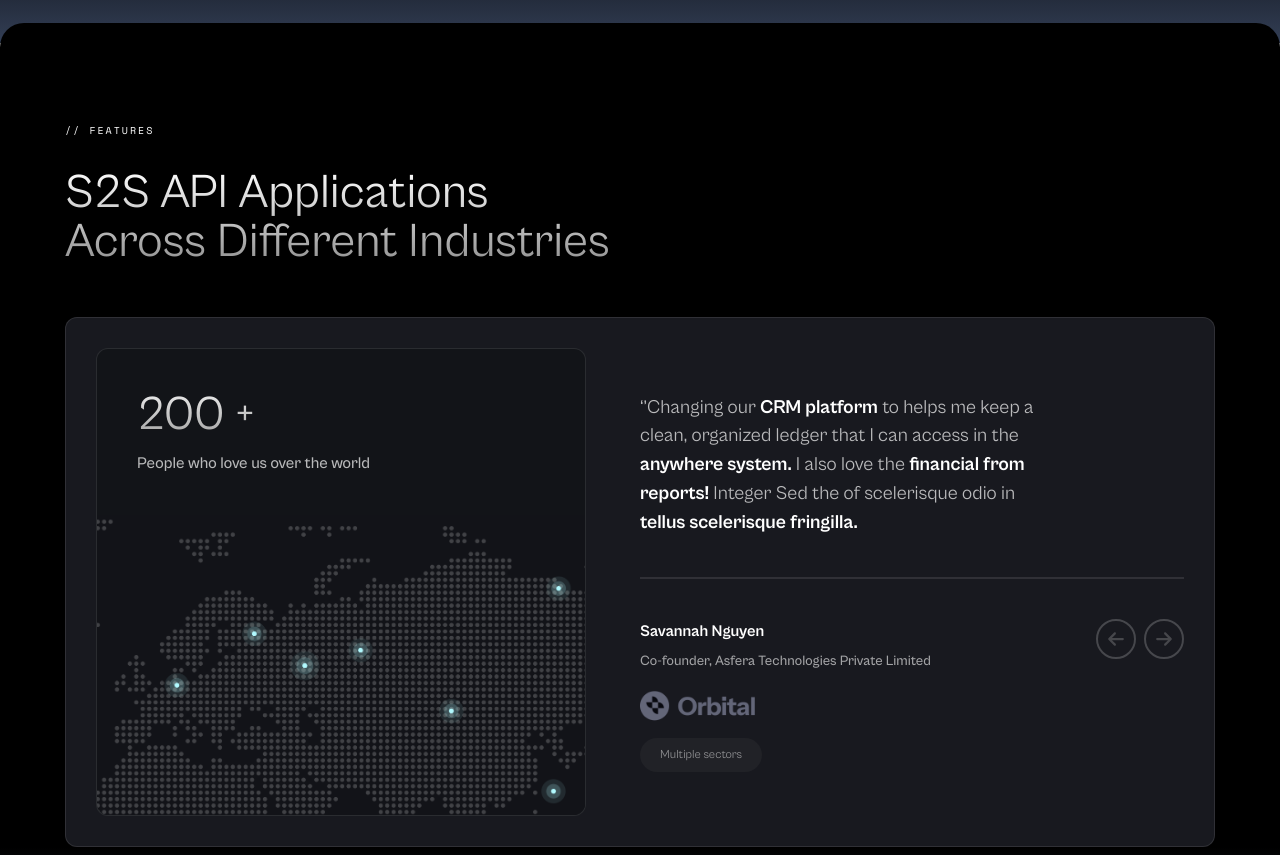
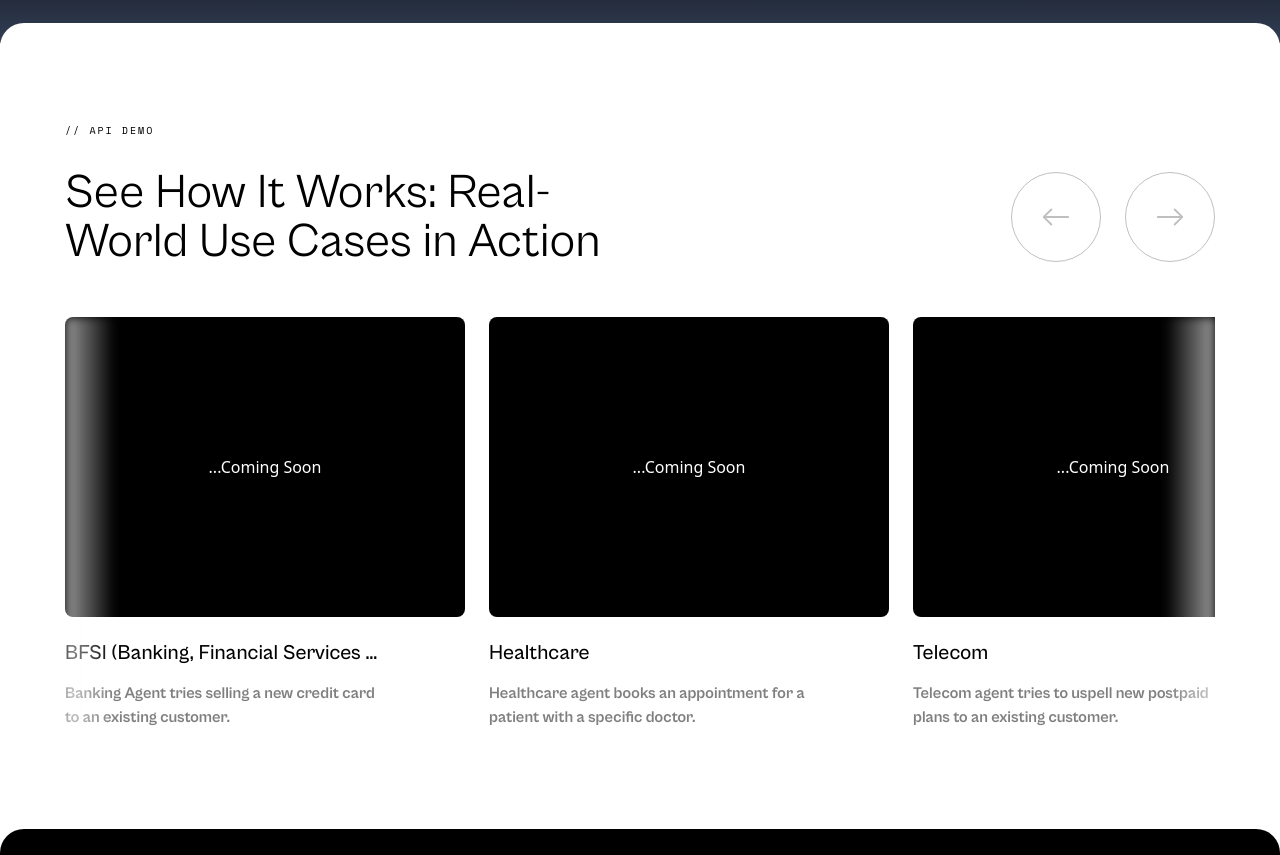
Before and after one commit to alternateAyush/soket-demo, a Next.js app: page /home in a window 1280 px wide. Shown: the part 4860-5715 px from the top of the page. Built offline with nearby package versions, Linux system fonts and the light colour scheme.

Commit message:
demo videos component partial complete

```diff
--- a/src/app/globals.css
+++ b/src/app/globals.css
@@ -59,6 +59,24 @@ body {
 }
 .blurr-border {
     box-shadow: 0 0 50px 20px rgba(0, 0, 0, 0.8);
+}
+.blurr-border-2 {
+    background: linear-gradient(
+        to right,
+        rgba(255, 255, 255, 0.6),
+        rgba(255, 255, 255, 0)
+    );
+    /* background-color: black; */
+    filter: blur(5px);
+}
+.blurr-border-3 {
+    background: linear-gradient(
+        to left,
+        rgba(255, 255, 255, 0.6),
+        rgba(255, 255, 255, 0)
+    );
+    /* background-color: black; */
+    filter: blur(5px);
 }
 .button-gradient {
     background-image: linear-gradient(180deg, #000000 0%, #666666 180%);
--- a/src/app/home/page.tsx
+++ b/src/app/home/page.tsx
@@ -6,6 +6,7 @@ import Industries from "@/components/Industries"
 import Footer from "@/components/Footer"
 import Waitlist from "@/components/Waitlist"
 import Reviews from "@/components/Reviews"
+import DemoVideos from "@/components/DemoVideos"
 
 const HomePage = () => {
   return (
@@ -15,6 +16,7 @@ const HomePage = () => {
       <Features/>
       <APIDemo/>
       <Industries/>
+      <DemoVideos/>
       <Reviews/>
       <Waitlist/>
       <Footer/>
--- /dev/null
+++ b/src/components/DemoVideos.tsx
@@ -0,0 +1,118 @@
+"use client";
+import React from "react";
+import { Space_Mono } from "next/font/google";
+import { BsArrowLeft, BsArrowRight } from "react-icons/bs";
+import Link from "next/link";
+
+const spaceMono = Space_Mono({
+    subsets: ["latin"],
+    weight: ["400"],
+});
+
+const sectionName = "demoVideos";
+const sectionTitle = "See How It Works: Real-World Use Cases in Action";
+const demoVideostList = [
+    {
+        title: "BFSI (Banking, Financial Services And Insurance)",
+        description:
+            "Banking Agent tries selling a new credit card to an existing customer.",
+        imgUrl: "",
+        videoUrl: "",
+    },
+    {
+        title: "Healthcare",
+        description:
+            "Healthcare agent books an appointment for a patient with a specific doctor.",
+        imgUrl: "",
+        videoUrl: "",
+    },
+    {
+        title: "Telecom",
+        description:
+            "Telecom agent tries to uspell new postpaid plans to an existing customer.",
+        imgUrl: "",
+        videoUrl: "",
+    },
+    { title: "Banking", description: "", imgUrl: "", videoUrl: "" },
+    { title: "Financial Services", description: "", imgUrl: "", videoUrl: "" },
+    { title: "Edtech", description: "", imgUrl: "", videoUrl: "" },
+];
+
+const DemoVideos = () => {
+    const handleClick = function (btn: string) {
+        console.log("click");
+    };
+    return (
+        <section
+            id={sectionName}
+            className='pt-[70px] md:pt-[100px] pb-[120px] mt-[-20px] relative rounded-t-3xl text-black z-0 bg-white w-[100vw] h-auto min-h-[100vh] overflow-hidden'
+        >
+            <div className='flex flex-col justify-start items-start space-y-[30px] px-3 md:px-0 w-full md:w-[1150px] mx-auto'>
+                <span
+                    className={`${spaceMono.className} uppercase text-black text-[10px] tracking-[2px]`}
+                >
+                    {"// "}
+                    {`api demo`}
+                </span>
+                <div className='w-full flex flex-col md:flex-row justify-between items-center space-y-6 md:space-y-0'>
+                    <h2 className='w-full md:w-[50%] text-[3rem] leading-[3.1rem] cabinet-grotesk break-words'>
+                        {sectionTitle}
+                    </h2>
+                    <div className='flex flex-row justify-between items-center space-x-6 flex-nowrap'>
+                        <button
+                            onClick={() => {
+                                handleClick("left");
+                            }}
+                            className='h-[90px] w-[90px] rounded-full flex justify-center items-center border border-black text-black opacity-25 hover:opacity-100'
+                        >
+                            <BsArrowLeft size={30} />
+                        </button>
+                        <button
+                            onClick={() => {
+                                handleClick("right");
+                            }}
+                            id='right'
+                            className='h-[90px] w-[90px]  rounded-full flex justify-center items-center border border-black text-black opacity-25 hover:opacity-100'
+                        >
+                            <BsArrowRight size={30} />
+                        </button>
+                    </div>
+                </div>
+            </div>
+            <div className='relative mt-[50px] w-full md:w-[1150px] mx-auto px-[20px] md:px-0 overflow-hidden'>
+                <div className='h-full w-[50px] absolute z-10 top-0 left-0 blurr-border-2'></div>
+                <ul
+                    className={`w-full flex flex-row justify-start items-stretch flex-nowrap space-x-6`}
+                >
+                    {demoVideostList.map((demo, index) => {
+                        return (
+                            <li key={index}>
+                                <Link
+                                    href={demo.videoUrl}
+                                    className={`flex flex-col justify-start items-start space-y-6 w-[400px] overflow-hidden`}
+                                >
+                                    <div className='bg-black h-[300px] w-full rounded-lg relative flex justify-center items-center'>
+                                        <span className='text-white'>
+                                            ...Coming Soon
+                                        </span>
+                                    </div>
+                                    <div className='w-[80%] flex flex-col justify-start items-start space-y-4'>
+                                        <h3 className='cabinet-grotesk-medium w-full block text-[1.3rem] leading-[1.5rem] text-black truncate overflow-hidden whitespace-nowrap'>
+                                            {demo.title}
+                                        </h3>
+                                        <span className='cabinet-grotesk-bold text-[16px] text-[rgba(0,0,0,0.5)]'>
+                                            {demo.description}
+                                        </span>
+                                    </div>
+                                </Link>
+                            </li>
+                        );
+                    })}
+                </ul>
+                <div className='h-full w-[50px] absolute top-0 right-0 blurr-border-3'></div>
+            </div>
+        </section>
+    );
+};
+
+export default DemoVideos;
--- a/src/components/Footer.tsx
+++ b/src/components/Footer.tsx
@@ -100,8 +100,9 @@ const Footer = () => {
                         <ul className='flex flex-col justify-start items-start space-y-3'>
                             {soketLabList.map((item, index) => {
                                 return (
+                                    <li key={index}>
                                         <Link
-                                        key={index}
+
                                             href={item.url}
                                             className='text-[rgba(255,255,255,0.5)] hover:text-white'
                                         >
@@ -109,6 +110,7 @@ const Footer = () => {
                                                 {item.title}
                                             </span>
                                         </Link>
+                                    </li>
                                 );
                             })}
                         </ul>
```
Lines whose indentation alone changed are shown as unchanged.
